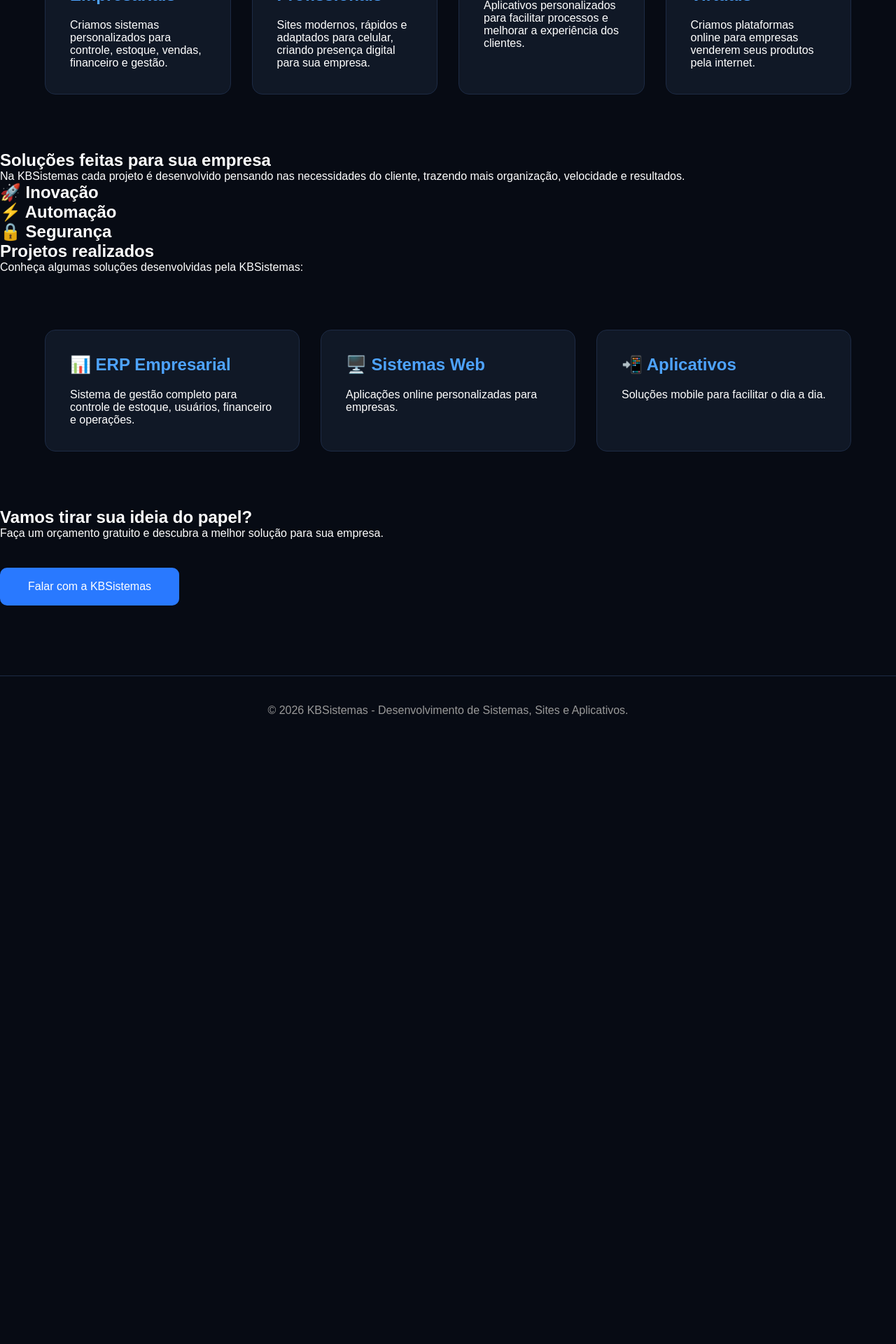
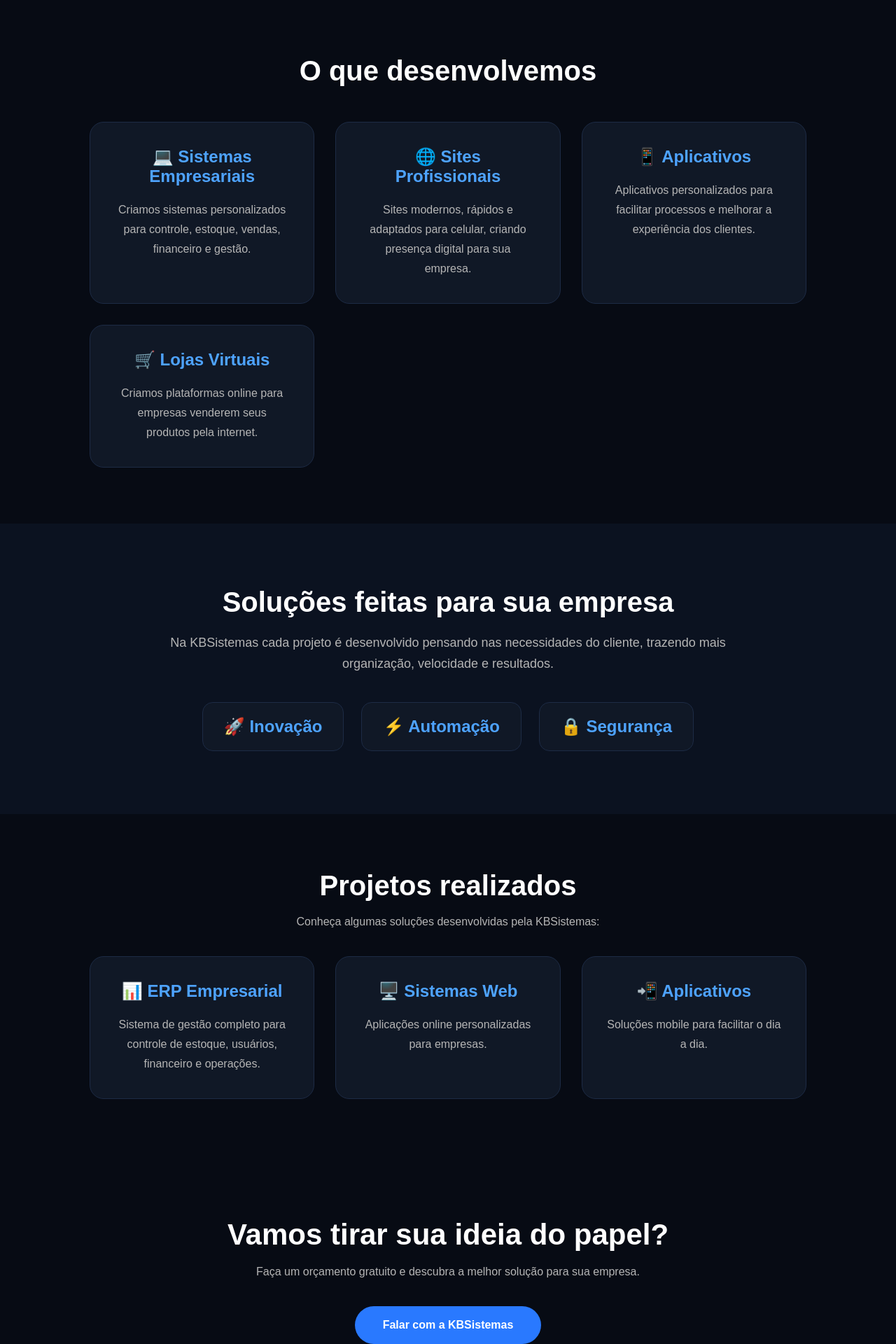
Before and after one commit to kauabarbosaa1728-web/kbsistemas-site, a Flask app: page / in a window 1280 px wide. Shown: the part 769-2689 px from the top of the page at 70% size. Before the commit the page ends 1792 px from the top, so only its background shows below. Run offline with Flask 3, Linux system fonts and the light colour scheme.

Commit message:
Update style.css

```diff
--- a/static/css/style.css
+++ b/static/css/style.css
@@ -5,106 +5,494 @@
     font-family:Arial, Helvetica, sans-serif;
 }
 
+
 body{
     background:#070b14;
     color:white;
 }
 
+
+/* HEADER */
+
 header{
+
     display:flex;
     justify-content:space-between;
     align-items:center;
+
     padding:25px 10%;
+
     background:#0b1220;
+
     border-bottom:1px solid #1d2b45;
+
     position:sticky;
     top:0;
+    z-index:1000;
+
 }
 
+
 .logo h1{
+
     color:#4ea3ff;
+
     font-size:32px;
+
 }
 
+
 .logo span{
+
     color:white;
+
 }
 
+
+
 nav a{
+
     color:white;
+
     text-decoration:none;
+
     margin-left:30px;
+
     transition:.3s;
+
 }
 
+
+
 nav a:hover{
+
     color:#4ea3ff;
+
 }
 
+
+
+/* HERO */
+
+
 .hero{
+
+    min-height:85vh;
+
+    display:flex;
+
+    align-items:center;
+
+    justify-content:center;
+
     text-align:center;
+
     padding:120px 20px;
+
+
+    background:
+
+    linear-gradient(
+    rgba(7,11,20,.75),
+    rgba(7,11,20,.95)
+    ),
+
+    url("/static/img/tecnologia.jpg");
+
+
+    background-size:cover;
+
+    background-position:center;
+
 }
 
-.hero h1{
-    font-size:55px;
-    margin-bottom:20px;
+
+
+.hero-text{
+
+    max-width:900px;
+
 }
 
-.hero p{
-    max-width:700px;
-    margin:auto;
-    color:#b5b5b5;
-    font-size:20px;
-    line-height:35px;
+
+
+.hero h1{
+
+    font-size:55px;
+
+    margin-bottom:25px;
+
 }
 
-.botao{
-    display:inline-block;
-    margin-top:40px;
-    background:#2979ff;
-    color:white;
-    text-decoration:none;
-    padding:18px 40px;
-    border-radius:10px;
-    transition:.3s;
+
+
+.hero p{
+
+    max-width:750px;
+
+    margin:auto;
+
+    color:#b5b5b5;
+
+    font-size:20px;
+
+    line-height:35px;
+
 }
 
-.botao:hover{
-    transform:scale(1.05);
-    background:#1f6fff;
+
+
+/* BOTÃO */
+
+
+.botao{
+
+    display:inline-block;
+
+    margin-top:40px;
+
+    background:#2979ff;
+
+    color:white;
+
+    text-decoration:none;
+
+    padding:18px 40px;
+
+    border-radius:30px;
+
+    font-weight:bold;
+
+    transition:.3s;
+
 }
 
-.cards{
-    width:90%;
-    margin:80px auto;
-    display:grid;
-    grid-template-columns:repeat(auto-fit,minmax(250px,1fr));
-    gap:30px;
+
+
+.botao:hover{
+
+    transform:scale(1.08);
+
+    box-shadow:0 0 25px #2979ff;
+
 }
 
-.card{
-    background:#101826;
-    border:1px solid #1d2b45;
-    padding:35px;
-    border-radius:15px;
-    transition:.3s;
+
+
+/* SERVIÇOS */
+
+
+.servicos-home{
+
+    padding:80px 10%;
+
+    text-align:center;
+
 }
 
-.card:hover{
-    transform:translateY(-10px);
-    border-color:#2979ff;
+
+
+.servicos-home h1{
+
+    font-size:40px;
+
+    margin-bottom:50px;
+
 }
 
-.card h2{
-    margin-bottom:20px;
-    color:#4ea3ff;
+
+
+/* CARDS */
+
+
+.cards{
+
+    width:100%;
+
+    display:grid;
+
+    grid-template-columns:repeat(auto-fit,minmax(250px,1fr));
+
+    gap:30px;
+
 }
 
+
+
+.card{
+
+    background:#101826;
+
+    border:1px solid #1d2b45;
+
+    padding:35px;
+
+    border-radius:20px;
+
+    transition:.3s;
+
+}
+
+
+
+.card:hover{
+
+    transform:translateY(-10px);
+
+    border-color:#2979ff;
+
+    box-shadow:0 0 25px rgba(41,121,255,.25);
+
+}
+
+
+
+.card h2{
+
+    margin-bottom:20px;
+
+    color:#4ea3ff;
+
+}
+
+
+
+.card p{
+
+    color:#b5b5b5;
+
+    line-height:28px;
+
+}
+
+
+
+
+/* DESTAQUE */
+
+
+.destaque{
+
+    padding:90px 10%;
+
+    text-align:center;
+
+    background:#0b1220;
+
+}
+
+
+
+.destaque h1{
+
+    font-size:40px;
+
+    margin-bottom:20px;
+
+}
+
+
+
+.destaque p{
+
+    max-width:800px;
+
+    margin:auto;
+
+    color:#b5b5b5;
+
+    font-size:18px;
+
+    line-height:30px;
+
+}
+
+
+
+.frases{
+
+    margin-top:40px;
+
+    display:flex;
+
+    justify-content:center;
+
+    gap:25px;
+
+    flex-wrap:wrap;
+
+}
+
+
+
+.frases h2{
+
+    background:#101826;
+
+    padding:20px 30px;
+
+    border-radius:15px;
+
+    border:1px solid #1d2b45;
+
+    color:#4ea3ff;
+
+}
+
+
+
+/* PROJETOS */
+
+
+.projetos{
+
+    padding:80px 10%;
+
+    text-align:center;
+
+}
+
+
+
+.projetos h1{
+
+    font-size:40px;
+
+    margin-bottom:20px;
+
+}
+
+
+
+.projetos > p{
+
+    color:#b5b5b5;
+
+    margin-bottom:40px;
+
+}
+
+
+
+
+/* CONTATO */
+
+
+.contato-home{
+
+    padding:90px 10%;
+
+    text-align:center;
+
+}
+
+
+
+.contato-home h1{
+
+    font-size:42px;
+
+}
+
+
+
+.contato-home p{
+
+    color:#b5b5b5;
+
+    margin-top:20px;
+
+}
+
+
+
+/* FOOTER */
+
+
 footer{
-    margin-top:100px;
+
+    margin-top:50px;
+
     padding:40px;
+
     text-align:center;
+
     border-top:1px solid #1d2b45;
+
     color:#999;
+
 }
+
+
+
+/* CELULAR */
+
+
+@media(max-width:900px){
+
+
+header{
+
+    flex-direction:column;
+
+    gap:20px;
+
+}
+
+
+nav{
+
+    display:flex;
+
+    flex-wrap:wrap;
+
+    justify-content:center;
+
+}
+
+
+
+nav a{
+
+    margin:10px;
+
+}
+
+
+
+.hero h1{
+
+    font-size:38px;
+
+}
+
+
+
+.hero p{
+
+    font-size:17px;
+
+    line-height:28px;
+
+}
+
+
+
+.servicos-home h1,
+.destaque h1,
+.projetos h1,
+.contato-home h1{
+
+    font-size:32px;
+
+}
+
+
+.card{
+
+    padding:25px;
+
+}
+
+
+}
```
